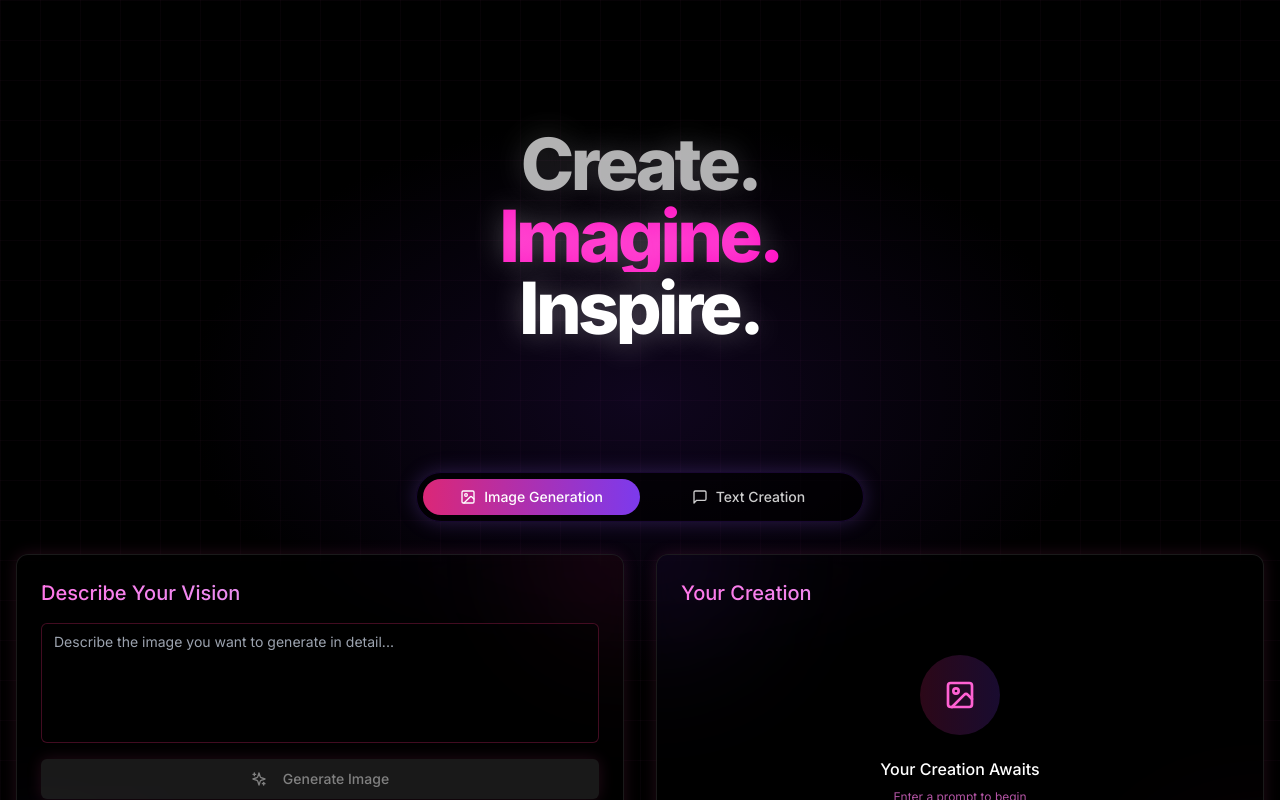
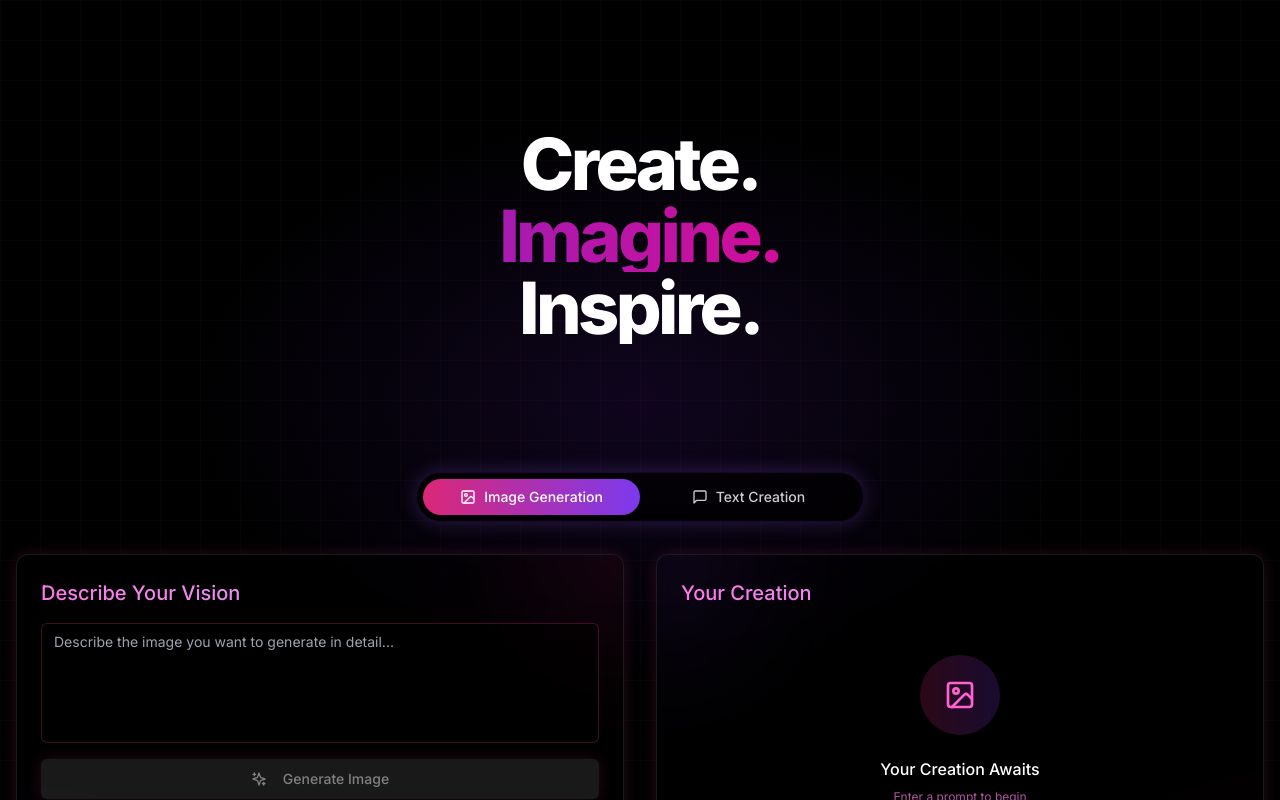
Before and after one commit to GeroWalther/unlimited_ai, a Next.js app: page / in a window 1280 px wide. Shown: the top 800 px of the page. Built offline with nearby package versions, Linux system fonts and the light colour scheme.

Commit message:
styling2

```diff
--- a/src/app/globals.css
+++ b/src/app/globals.css
@@ -69,12 +69,10 @@
   0%,
   55% {
     filter: brightness(0) invert(1);
-    opacity: 0.7;
   }
   11%,
   33% {
     filter: none;
-    opacity: 1;
   }
 }
 
@@ -84,26 +82,25 @@
   -webkit-text-fill-color: transparent;
   filter: brightness(0) invert(1);
   animation: colorCycle 10s ease-in-out infinite;
-  text-shadow: 0 0 30px rgba(255, 255, 255, 0.3);
   width: 100%;
   text-align: center;
 }
 
 .gradient-1 {
-  background-image: linear-gradient(90deg, #64c8ff, #30a7ff);
-  color: #30a7ff;
+  background-image: linear-gradient(90deg, #007cf0, #00dfd8);
+  color: #00dfd8;
 }
 
 .gradient-2 {
-  background-image: linear-gradient(90deg, #ff2cc4, #ff00c8);
-  color: #ff00c8;
+  background-image: linear-gradient(90deg, #7928ca, #ff0080);
   animation-delay: 3.33s;
+  color: #ff0080;
 }
 
 .gradient-3 {
-  background-image: linear-gradient(90deg, #10edff, #06c3ff);
-  color: #06c3ff;
+  background-image: linear-gradient(90deg, #ff4d4d, #f9cb28);
   animation-delay: 6.66s;
+  color: #f9cb28;
 }
 
 /* Grid background pattern */
--- a/src/app/page.js
+++ b/src/app/page.js
@@ -24,9 +24,37 @@ const AnimatedHeader = () => {
     <section className='w-full py-12 md:py-24 lg:py-32 relative overflow-hidden flex justify-center items-center'>
       <div className='container max-w-4xl mx-auto flex justify-center items-center'>
         <h1 className='flex flex-col items-center justify-center font-extrabold text-5xl md:text-6xl lg:text-7xl tracking-tighter text-center w-full'>
-          <span className='gradient-text gradient-1'>Create.</span>
-          <span className='gradient-text gradient-2'>Imagine.</span>
-          <span className='gradient-text gradient-3'>Inspire.</span>
+          <motion.span
+            className='gradient-text gradient-1'
+            initial={{ opacity: 0, y: 40 }}
+            animate={{ opacity: 1, y: 0 }}
+            transition={{ duration: 0.7, type: 'spring', stiffness: 50 }}>
+            Create.
+          </motion.span>
+          <motion.span
+            className='gradient-text gradient-2'
+            initial={{ opacity: 0, y: 40 }}
+            animate={{ opacity: 1, y: 0 }}
+            transition={{
+              duration: 0.7,
+              delay: 0.2,
+              type: 'spring',
+              stiffness: 50,
+            }}>
+            Imagine.
+          </motion.span>
+          <motion.span
+            className='gradient-text gradient-3'
+            initial={{ opacity: 0, y: 40 }}
+            animate={{ opacity: 1, y: 0 }}
+            transition={{
+              duration: 0.7,
+              delay: 0.4,
+              type: 'spring',
+              stiffness: 50,
+            }}>
+            Inspire.
+          </motion.span>
         </h1>
       </div>
     </section>
@@ -199,11 +227,11 @@ export default function HomePage() {
                 <TabsList className='grid grid-cols-2 w-full max-w-md bg-black/70 p-1.5 border border-purple-900/30 shadow-[0_0_20px_rgba(128,90,213,0.3)]'>
                   <TabsTrigger
                     value='image'
-                    className={`${
+                    className={
                       activeTab === 'image'
                         ? 'bg-gradient-to-r from-pink-600 to-purple-600 text-white'
                         : ''
-                    }`}>
+                    }>
                     <ImageIcon className='h-4 w-4 mr-2' />
                     Image Generation
                   </TabsTrigger>
```
